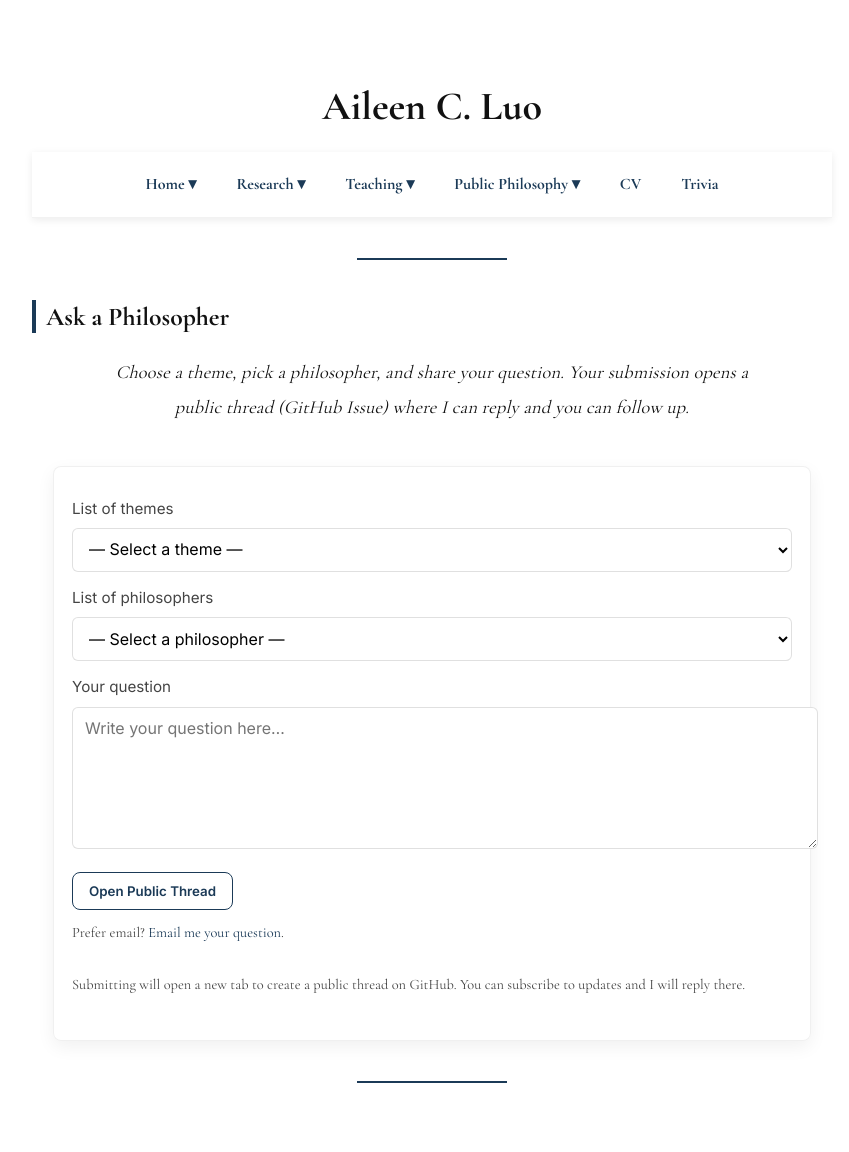
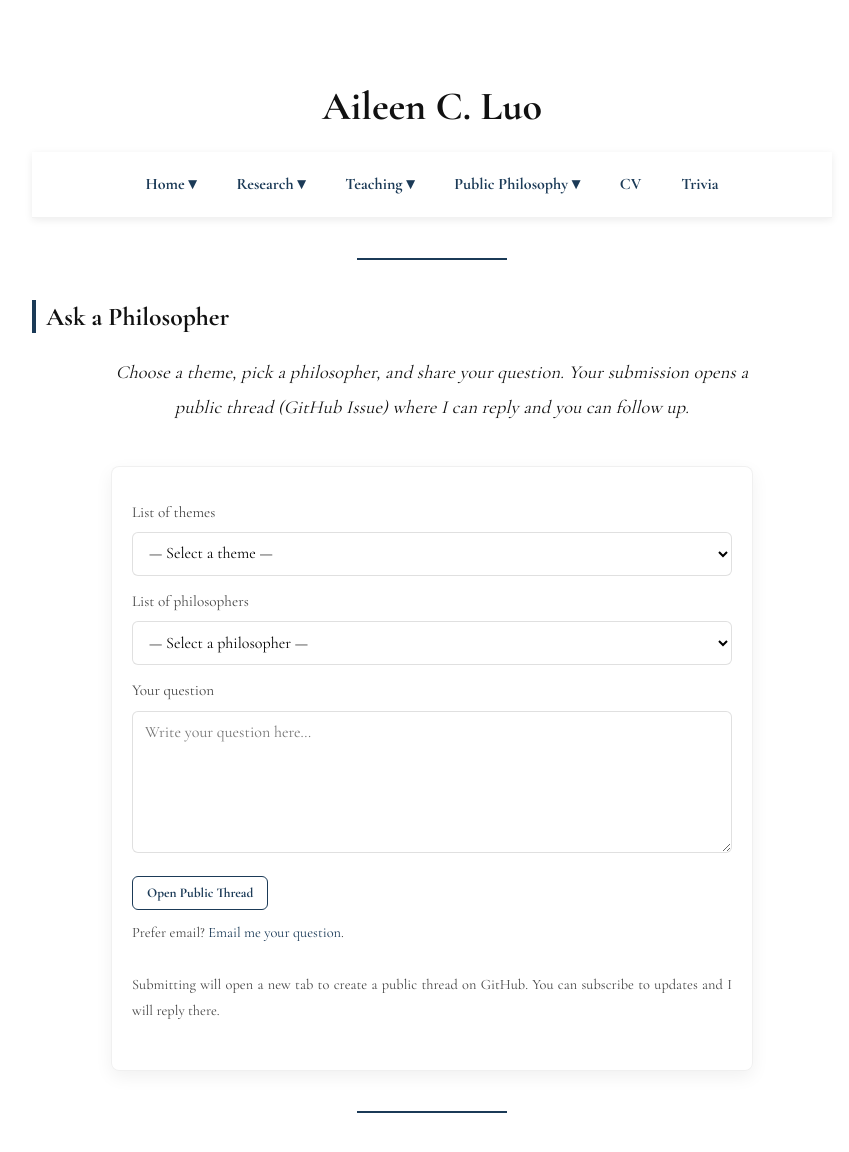
Before and after one commit to aileencluo/aileencluo.github.io, a Jekyll site: the page built from ask.md, in a window 1280 px wide and 1193 px high. Shown: the top 1152 px of the window, without its empty margins (208-1057 px from the left). Built offline with Jekyll 4.4.1, drawn with Linux system fonts in a browser that asks for light colours.

Commit message:
Update style.css

```diff
--- a/assets/css/style.css
+++ b/assets/css/style.css
@@ -395,10 +395,11 @@ h2[id] {
    Ask a Philosopher – Form
    ========================= */
 .ask-form{
-  max-width: 720px;
+  max-width: 90%;
+  width: 600px;                   /* 桌面端最大宽度 */
   margin: 0 auto 2.2em;
-  padding: 16px 18px;
-  background: rgba(255,255,255,0.85);
+  padding: 20px;
+  background: rgba(255,255,255,0.9);
   backdrop-filter: blur(6px);
   border: 1px solid rgba(0,0,0,0.06);
   border-radius: 8px;
@@ -408,15 +409,16 @@ h2[id] {
 .ask-form label{
   display:block;
   margin: 12px 0 6px;
-  font-family: 'Inter', sans-serif;
-  font-size: .95em;
+  font-family: 'Cormorant Garamond', sans-serif;
+  font-size: 0.95em;
   color: var(--ink-2);
 }
 
 .ask-form select,
 .ask-form textarea{
   width: 100%;
-  font-family: 'Inter', sans-serif;
+  box-sizing: border-box;          /* 计算边距，避免溢出 */
+  font-family: 'Cormorant Garamond', sans-serif;
   font-size: 1em;
   padding: 10px 12px;
   border: 1px solid rgba(0,0,0,0.12);
@@ -435,20 +437,20 @@ h2[id] {
 .ask-submit{
   margin-top: 14px;
   display:inline-block;
-  font-family: 'Inter', sans-serif;
+  font-family: 'Cormorant Garamond', sans-serif;
   font-weight: 600;
-  padding: 10px 16px;
+  padding: 8px 14px;
   border: 1px solid var(--brand);
   background: #fff;
   color: var(--brand);
-  border-radius: 8px;
+  border-radius: 6px;
   cursor: pointer;
   transition: background .2s ease, color .2s ease, box-shadow .2s ease;
 }
 .ask-submit:hover{
   background: var(--brand);
   color: #fff;
-  box-shadow: 0 6px 14px rgba(0,0,0,.08);
+  box-shadow: 0 4px 10px rgba(0,0,0,.08);
 }
 
 .ask-hint{
@@ -481,8 +483,6 @@ h2[id] {
   box-shadow: 0 3px 8px rgba(0,0,0,0.1);
   text-decoration: none;
 }
-
-
 
 
 
@@ -546,3 +546,11 @@ h2[id] {
     padding: 8px 14px;
   }
 }
+
+/* 手机端适配 */
+@media (max-width: 768px) {
+  .ask-form {
+    width: 94%;                    /* 手机端更窄的留白 */
+    padding: 16px;                 /* 缩小内边距 */
+  }
+}
```
